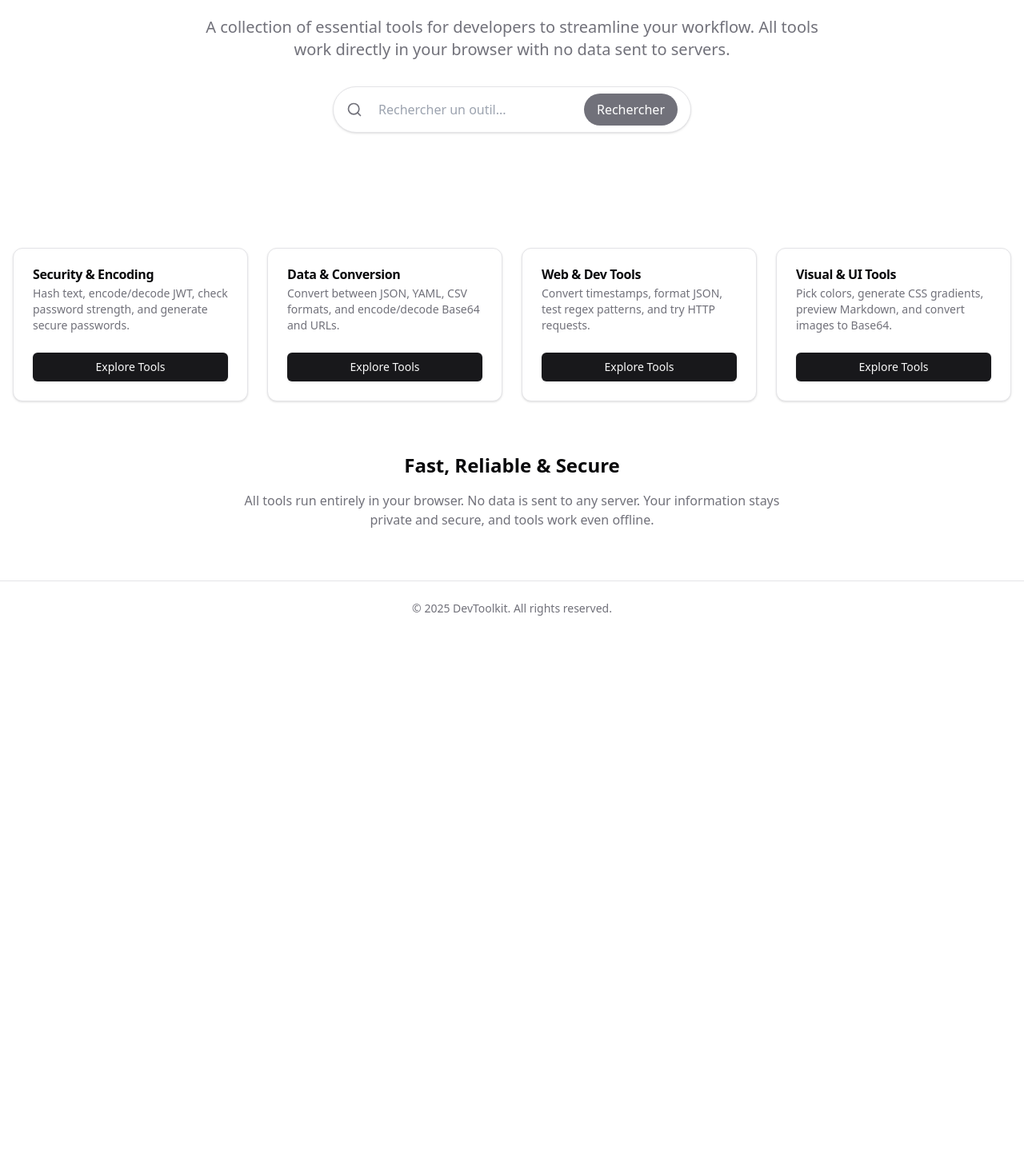
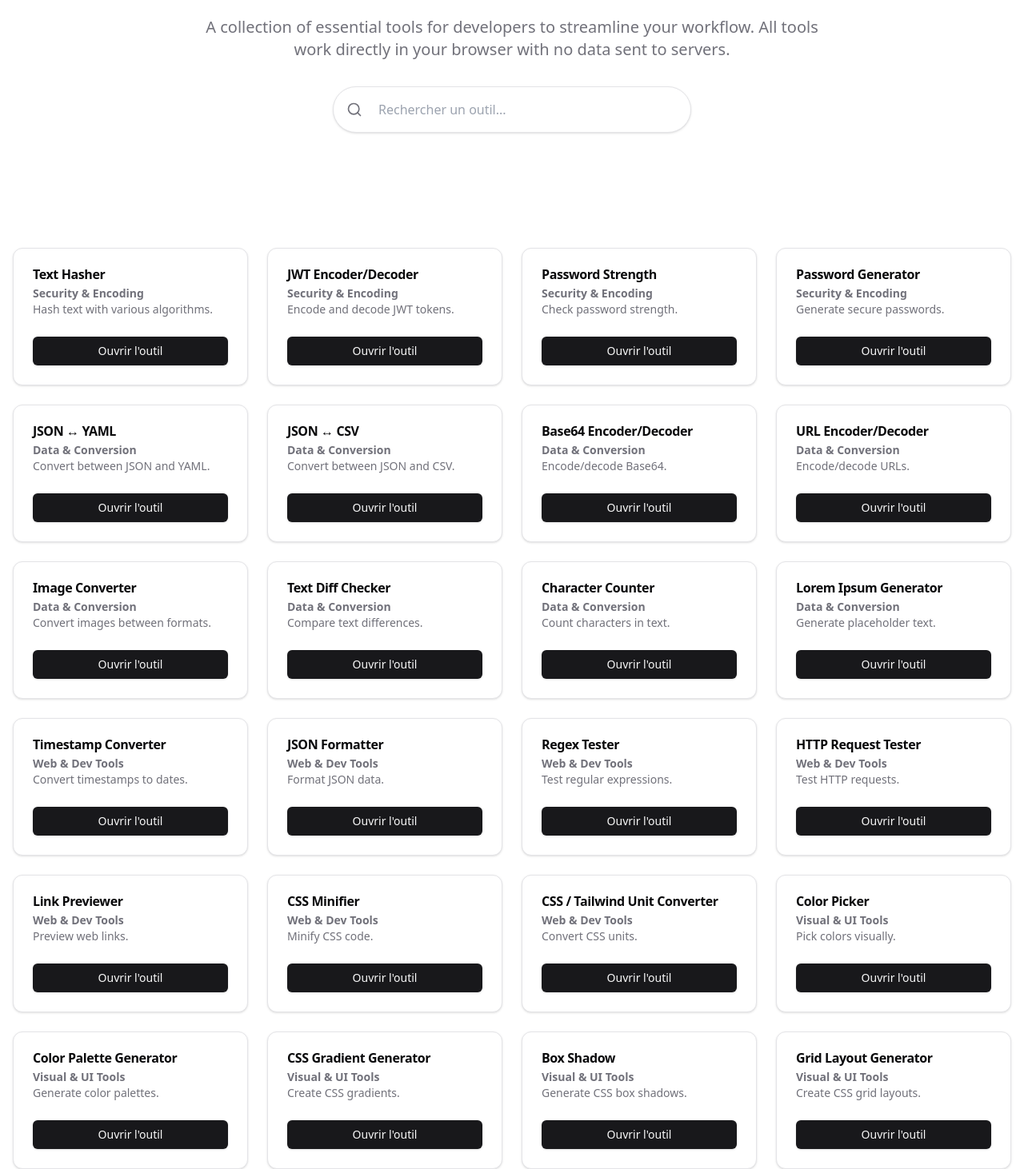
Before and after one commit to IROFI/devtoolkit, a Next.js app: page / in a window 1280 px wide. Shown: the part 255-1717 px from the top of the page at 80% size. Before the commit the page ends 1050 px from the top, so only its background shows below. Built offline with nearby package versions, Linux system fonts and the light colour scheme.

Commit message:
SearchHomePageWork

```diff
--- a/src/app/page.tsx
+++ b/src/app/page.tsx
@@ -1,5 +1,7 @@
+"use client";
+
 import { MainNav } from "@/components/main-nav";
-import { SearchBar } from "@/components/search-bar"; // Ajout de l'import du composant de recherche
+import { SearchBar } from "@/components/search-bar";
 import { Button } from "@/components/ui/button";
 import {
   Card,
@@ -9,38 +11,191 @@ import {
   CardTitle,
 } from "@/components/ui/card";
 import Link from "next/link";
+import { useState } from "react";
 
-export default function Home() {
+// Nouvelle structure toolCategories avec items détaillés
 const toolCategories = [
   {
     title: "Security & Encoding",
-      description:
-        "Hash text, encode/decode JWT, check password strength, and generate secure passwords.",
+    items: [
+      {
+        name: "Text Hasher",
         href: "/tools/security/hasher",
-      iconClass: "i-lucide-shield",
+        description: "Hash text with various algorithms.",
+      },
+      {
+        name: "JWT Encoder/Decoder",
+        href: "/tools/security/jwt",
+        description: "Encode and decode JWT tokens.",
+      },
+      {
+        name: "Password Strength",
+        href: "/tools/security/password-strength",
+        description: "Check password strength.",
+      },
+      {
+        name: "Password Generator",
+        href: "/tools/security/password-generator",
+        description: "Generate secure passwords.",
+      },
+    ],
   },
   {
     title: "Data & Conversion",
-      description:
-        "Convert between JSON, YAML, CSV formats, and encode/decode Base64 and URLs.",
+    items: [
+      {
+        name: "JSON ↔ YAML",
         href: "/tools/conversion/json-yaml",
-      iconClass: "i-lucide-file-json",
+        description: "Convert between JSON and YAML.",
+      },
+      {
+        name: "JSON ↔ CSV",
+        href: "/tools/conversion/json-csv",
+        description: "Convert between JSON and CSV.",
+      },
+      {
+        name: "Base64 Encoder/Decoder",
+        href: "/tools/conversion/base64",
+        description: "Encode/decode Base64.",
+      },
+      {
+        name: "URL Encoder/Decoder",
+        href: "/tools/conversion/url",
+        description: "Encode/decode URLs.",
+      },
+      {
+        name: "Image Converter",
+        href: "/tools/conversion/image-converter",
+        description: "Convert images between formats.",
+      },
+      {
+        name: "Text Diff Checker",
+        href: "/tools/conversion/text-diff",
+        description: "Compare text differences.",
+      },
+      {
+        name: "Character Counter",
+        href: "/tools/conversion/character-counter",
+        description: "Count characters in text.",
+      },
+      {
+        name: "Lorem Ipsum Generator",
+        href: "/tools/conversion/lorem-ipsum",
+        description: "Generate placeholder text.",
+      },
+    ],
   },
   {
     title: "Web & Dev Tools",
-      description:
-        "Convert timestamps, format JSON, test regex patterns, and try HTTP requests.",
+    items: [
+      {
+        name: "Timestamp Converter",
         href: "/tools/web/timestamp",
-      iconClass: "i-lucide-code",
+        description: "Convert timestamps to dates.",
+      },
+      {
+        name: "JSON Formatter",
+        href: "/tools/web/json-formatter",
+        description: "Format JSON data.",
+      },
+      {
+        name: "Regex Tester",
+        href: "/tools/web/regex",
+        description: "Test regular expressions.",
+      },
+      {
+        name: "HTTP Request Tester",
+        href: "/tools/web/http-request",
+        description: "Test HTTP requests.",
+      },
+      {
+        name: "Link Previewer",
+        href: "/tools/web/link-preview",
+        description: "Preview web links.",
+      },
+      {
+        name: "CSS Minifier",
+        href: "/tools/web/css-minifier",
+        description: "Minify CSS code.",
+      },
+      {
+        name: "CSS / Tailwind Unit Converter",
+        href: "/tools/web/css-tailwind-unit-converter",
+        description: "Convert CSS units.",
+      },
+    ],
   },
   {
     title: "Visual & UI Tools",
-      description:
-        "Pick colors, generate CSS gradients, preview Markdown, and convert images to Base64.",
+    items: [
+      {
+        name: "Color Picker",
         href: "/tools/visual/color-picker",
-      iconClass: "i-lucide-palette",
+        description: "Pick colors visually.",
+      },
+      {
+        name: "Color Palette Generator",
+        href: "/tools/visual/color-palet-generator",
+        description: "Generate color palettes.",
+      },
+      {
+        name: "CSS Gradient Generator",
+        href: "/tools/visual/gradient-generator",
+        description: "Create CSS gradients.",
+      },
+      {
+        name: "Box Shadow",
+        href: "/tools/visual/box-shadow",
+        description: "Generate CSS box shadows.",
+      },
+      {
+        name: "Grid Layout Generator",
+        href: "/tools/visual/grid-layout-generator",
+        description: "Create CSS grid layouts.",
+      },
+      {
+        name: "Markdown Previewer",
+        href: "/tools/visual/markdown",
+        description: "Preview Markdown.",
+      },
+      {
+        name: "Image to Base64",
+        href: "/tools/visual/image-base64",
+        description: "Convert images to Base64.",
+      },
+      {
+        name: "Image Compressor",
+        href: "/tools/visual/image-compressor",
+        description: "Compress images.",
+      },
+      {
+        name: "Sprite Generator",
+        href: "/tools/visual/sprite-generator",
+        description: "Generate image sprites.",
+      },
+    ],
   },
 ];
+
+export default function Home() {
+  const [searchTerm, setSearchTerm] = useState("");
+
+  // On aplatit tous les items pour la recherche
+  const allTools = toolCategories.flatMap((category) =>
+    category.items.map((item) => ({
+      ...item,
+      category: category.title,
+    }))
+  );
+
+  // Filtrage sur le nom, la catégorie ou la description
+  const filteredTools = allTools.filter(
+    (tool) =>
+      tool.name.toLowerCase().includes(searchTerm.toLowerCase()) ||
+      tool.category.toLowerCase().includes(searchTerm.toLowerCase()) ||
+      (tool.description &&
+        tool.description.toLowerCase().includes(searchTerm.toLowerCase()))
+  );
 
   return (
     <div className="flex flex-col min-h-screen">
@@ -56,24 +211,32 @@ export default function Home() {
             to servers.
           </p>
           <div className="mt-8">
-            <SearchBar />
+            <SearchBar onSearch={setSearchTerm} />
           </div>
         </section>
 
         <section className="py-8 grid grid-cols-1 md:grid-cols-2 lg:grid-cols-4 gap-6">
-          {toolCategories.map((category) => (
-            <Card key={category.title} className="h-full">
+          {filteredTools.map((tool) => (
+            <Card key={tool.href} className="h-full">
               <CardHeader>
-                <CardTitle>{category.title}</CardTitle>
-                <CardDescription>{category.description}</CardDescription>
+                <CardTitle>{tool.name}</CardTitle>
+                <CardDescription>
+                  <span className="block font-semibold">{tool.category}</span>
+                  {tool.description}
+                </CardDescription>
               </CardHeader>
               <CardFooter>
                 <Button asChild className="w-full">
-                  <Link href={category.href}>Explore Tools</Link>
+                  <Link href={tool.href}>Ouvrir l'outil</Link>
                 </Button>
               </CardFooter>
             </Card>
           ))}
+          {filteredTools.length === 0 && (
+            <div className="col-span-full text-center text-muted-foreground">
+              Aucun outil trouvé.
+            </div>
+          )}
         </section>
 
         <section className="py-8 text-center">
--- a/src/components/search-bar.tsx
+++ b/src/components/search-bar.tsx
@@ -1,8 +1,20 @@
 import { Search } from "lucide-react";
+import { ChangeEvent } from "react";
 
-export function SearchBar() {
+type SearchBarProps = {
+  onSearch: (value: string) => void;
+};
+
+export function SearchBar({ onSearch }: SearchBarProps) {
+  const handleChange = (e: ChangeEvent<HTMLInputElement>) => {
+    onSearch(e.target.value);
+  };
+
   return (
-    <form className="flex items-center gap-2 max-w-md mx-auto mb-8 bg-white rounded-full shadow px-4 py-2 border">
+    <form
+      className="flex items-center gap-2 max-w-md mx-auto mb-8 bg-white rounded-full shadow px-4 py-2 border"
+      onSubmit={(e) => e.preventDefault()}
+    >
       <span className="text-muted-foreground">
         <Search size={20} />
       </span>
@@ -10,13 +22,9 @@ export function SearchBar() {
         type="text"
         placeholder="Rechercher un outil..."
         className="flex-1 px-3 py-2 bg-transparent border-none focus:outline-none rounded-full"
+        onChange={handleChange}
       />
-      <button
-        type="submit"
-        className="px-4 py-2 bg-muted-foreground text-white rounded-full font-medium hover:bg-muted-foreground/90 transition"
-      >
-        Rechercher
-      </button>
+      {/* Le bouton est supprimé pour une recherche instantanée */}
     </form>
   );
 }
```
Lines whose indentation alone changed are shown as unchanged.
